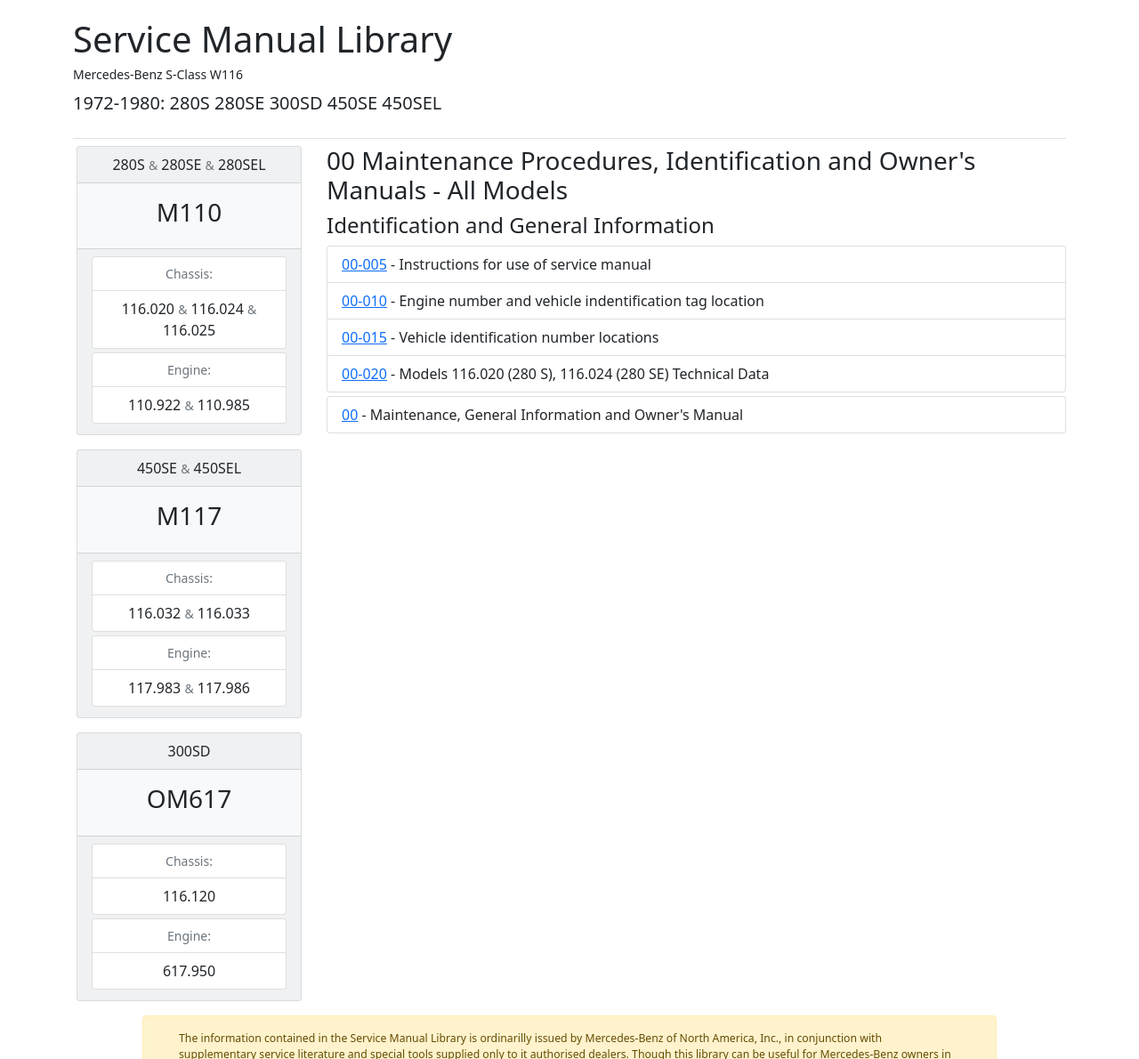
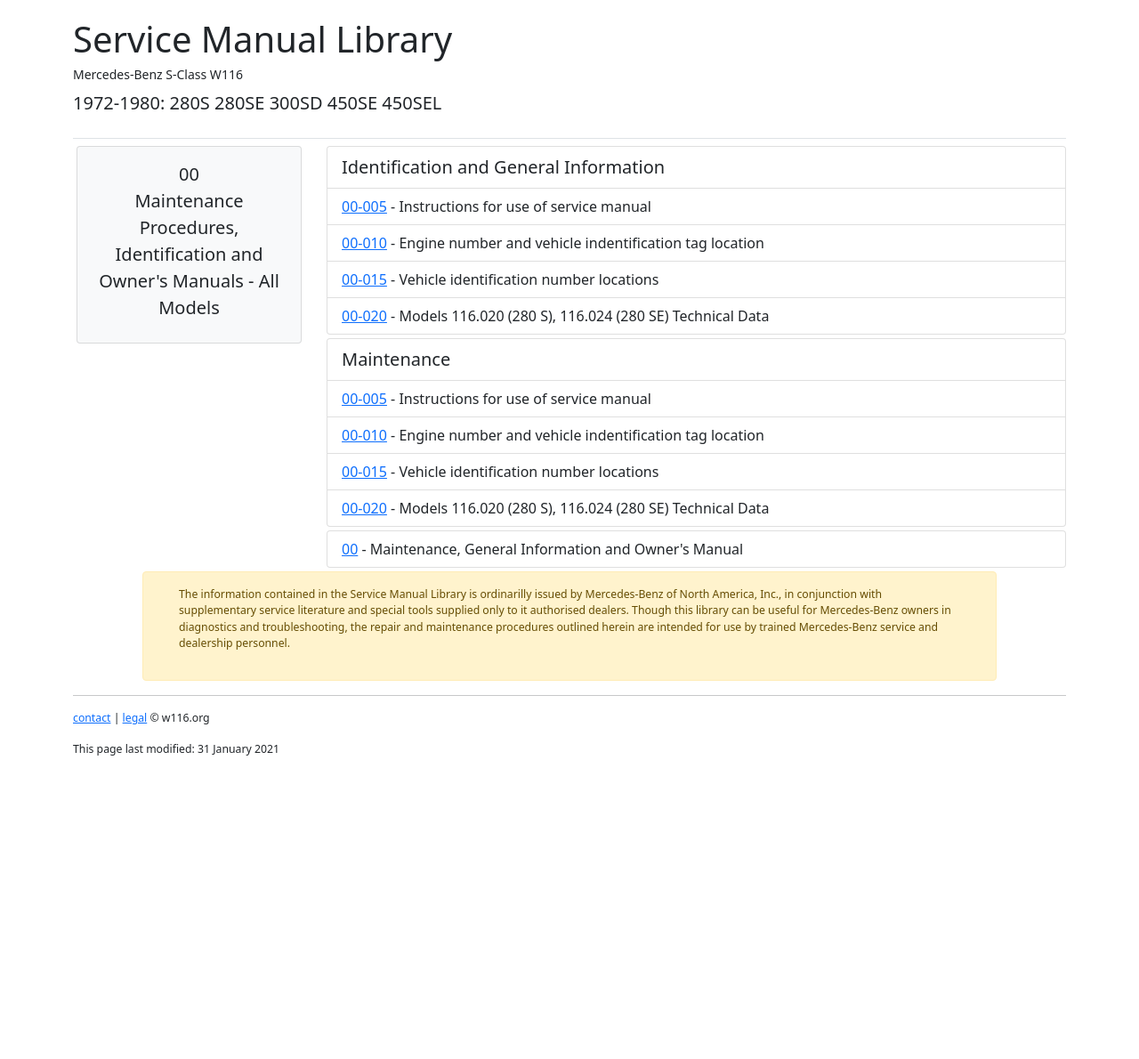
Before and after one commit to W116org/handbook, a Jekyll site: the page built from common/00Maintenance.html, in a window 1280 px wide and 1400 px high, cut to the strip 210-1400 px from the top of the window. Shown: the whole strip at 89% size. Built offline with Jekyll 4.4.1, drawn with Linux system fonts in a browser that asks for light colours; comment, search, counter and statistics services are not loaded.

Commit message:
Update 00Maintenance.html

```diff
--- a/common/00Maintenance.html
+++ b/common/00Maintenance.html
@@ -11,66 +11,27 @@
 <div class="row">
   <div class="col-xs-12 col-md-3">
     <div class="card text-center text-dark bg-light mb-3 mx-1">
-      <div class="card-header">280S <small class="text-muted">&amp;</small> 280SE <small class="text-muted">&amp;</small> 280SEL</div>
       <div class="card-body">
-        <h3 class="card-title">M110</h3>
-      </div>
-      <div class="card-footer">
-        <ul class="list-group mb-1 bg-light">
-          <li class="list-group-item small text-muted">Chassis:</li>
-          <li class="list-group-item">116.020 <small class="text-muted">&amp;</small> 116.024 <small class="text-muted">&amp;</small> 116.025</li>
-        </ul>
-        <ul class="list-group mb-1 bg-light">
-          <li class="list-group-item small text-muted">Engine:</li>
-          <li class="list-group-item">110.922 <small class="text-muted">&amp;</small> 110.985</li>
-        </ul>
+        <p class="card-title lead">00<br>Maintenance Procedures, Identification and Owner's Manuals - All Models</p>
       </div>
     </div>
-
-    <div class="card text-center text-dark bg-light mb-3 mx-1">
-      <div class="card-header">450SE <small class="text-muted">&amp;</small> 450SEL</div>
-      <div class="card-body">
-        <h3 class="card-title">M117</h3>
-      </div>
-      <div class="card-footer">
-        <ul class="list-group mb-1 bg-light">
-          <li class="list-group-item small text-muted">Chassis:</li>
-          <li class="list-group-item">116.032 <small class="text-muted">&amp;</small> 116.033</li>
-        </ul>
-        <ul class="list-group mb-1 bg-light">
-          <li class="list-group-item small text-muted">Engine:</li>
-          <li class="list-group-item">117.983 <small class="text-muted">&amp;</small> 117.986</li>
-        </ul>
-      </div>
-    </div>
-
-    <div class="card text-center text-dark bg-light mb-3 mx-1">
-      <div class="card-header">300SD</div>
-      <div class="card-body">
-        <h3 class="card-title">OM617</h3>
-      </div>
-      <div class="card-footer">
-        <ul class="list-group mb-1 bg-light">
-          <li class="list-group-item small text-muted">Chassis:</li>
-          <li class="list-group-item">116.120</li>
-        </ul>
-        <ul class="list-group mb-1 bg-light">
-          <li class="list-group-item small text-muted">Engine:</li>
-          <li class="list-group-item">617.950</li>
-        </ul>
-      </div>
-    </div>
-
   </div>
   <div class="col-xs-12 col-md-9">
-    <h3>00 Maintenance Procedures, Identification and Owner's Manuals - All Models</h3>
-    <h4>Identification and General Information</h4>
     <ul class="list-group mb-1">
+      <li class="list-group-item lead">Identification and General Information</li>
+      <li class="list-group-item"><a href="{{site.cdpath}}Maintenance/sheets72.pdf">00-005</a> - Instructions for use of service manual</li>
+      <li class="list-group-item"><a href="{{site.cdpath}}Chassis/00-010.pdf">00-010</a> - Engine number and vehicle indentification tag location</li>
+      <li class="list-group-item"><a href="{{site.cdpath}}Chassis/00-015.pdf">00-015</a> - Vehicle identification number locations</li>
+      <li class="list-group-item"><a href="{{site.cdpath}}Chassis/00-020.pdf">00-020</a> - Models 116.020 (280 S), 116.024 (280 SE) Technical Data</li>
+    </ul>
+    <ul class="list-group mb-1">
+      <li class="list-group-item lead">Maintenance</li>
       <li class="list-group-item"><a href="{{site.cdpath}}Chassis/00-005.pdf">00-005</a> - Instructions for use of service manual</li>
       <li class="list-group-item"><a href="{{site.cdpath}}Chassis/00-010.pdf">00-010</a> - Engine number and vehicle indentification tag location</li>
       <li class="list-group-item"><a href="{{site.cdpath}}Chassis/00-015.pdf">00-015</a> - Vehicle identification number locations</li>
       <li class="list-group-item"><a href="{{site.cdpath}}Chassis/00-020.pdf">00-020</a> - Models 116.020 (280 S), 116.024 (280 SE) Technical Data</li>
     </ul>
+
     <ul class="list-group mb-1">
       <li class="list-group-item"><a href="/common/00Maintenance/">00</a> - Maintenance, General Information and Owner's Manual</li>
     </ul>
```
